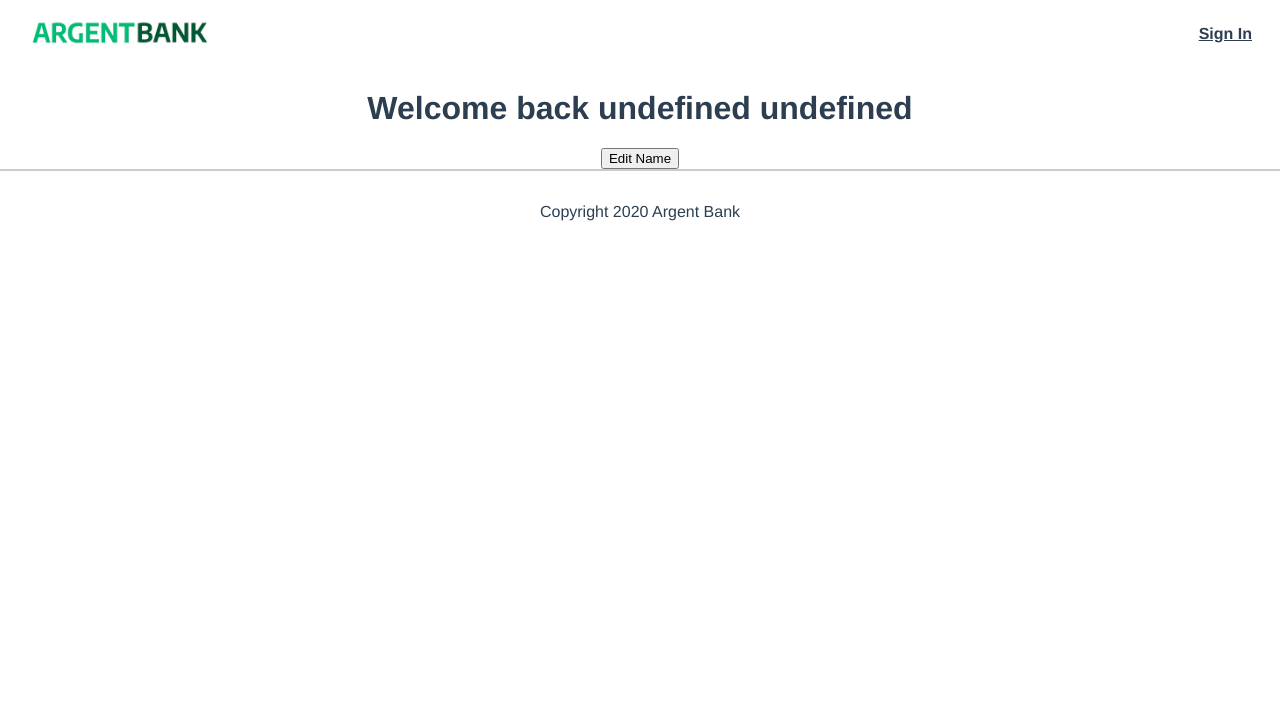
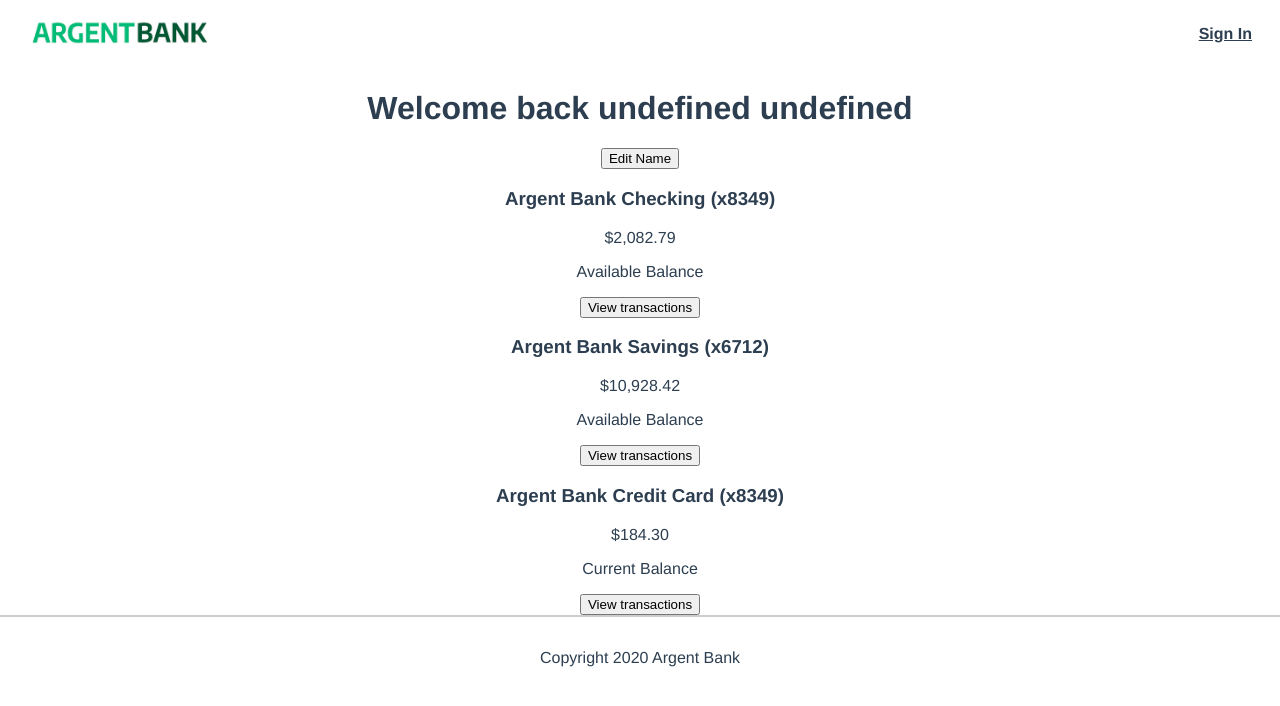
Before and after one commit to Dakusy/P13_Bank, a React (Create React App) app in the folder bank_frontend/: page /profile/1 in a window 1280 px wide. Shown: the top 706 px of the page. Built offline with nearby package versions, Linux system fonts and the light colour scheme.

Commit message:
add profile info account

```diff
--- /dev/null
+++ b/bank_frontend/src/components/Account.jsx
@@ -0,0 +1,18 @@
+import React from 'react';
+
+const Account = ({ title, amount, description }) => {
+  return (
+    <section className="account_container">
+    <div className="account_card">
+      <h3 className="account_title">{title}</h3>
+      <p className="account_amount">{amount}</p>
+      <p className="account_description">{description}</p>
+    </div>
+    <div className="account_transactions">
+      <button className="button_transactions">View transactions</button>
+    </div>
+  </section>
+);
+};
+
+export default Account;
--- a/bank_frontend/src/pages/profile.jsx
+++ b/bank_frontend/src/pages/profile.jsx
@@ -3,6 +3,7 @@ import { useDispatch, useSelector } from "react-redux";
 import { useState } from "react";
 
 import EditUser from "../service/editUser";
+import Account from "../components/Account";
 
 /**
  * Page Profile
@@ -19,9 +20,9 @@ const Profile = () => {
   const [firstName, setFirstName] = useState("");
   const [lastName, setLastName] = useState("");
   const dispatch = useDispatch();
- /**
-  * Changes the value of displayForm to its opposite whenever it's called
-  */
+  /**
+   * Changes the value of displayForm to its opposite whenever it's called
+   */
   const handleDisplayForm = () => {
     setDisplayForm(!displayForm);
   };
@@ -74,6 +75,9 @@ const Profile = () => {
           </div>
         )}
 
+        <Account title="Argent Bank Checking (x8349)" amount="$2,082.79" description="Available Balance" />
+        <Account title="Argent Bank Savings (x6712)" amount="$10,928.42" description="Available Balance" />
+        <Account title="Argent Bank Credit Card (x8349)" amount="$184.30" description="Current Balance" />
       </main>
     </div>
   );
```
Also changed, not shown: 1 other file (tests, documents, lock files or other folders).
